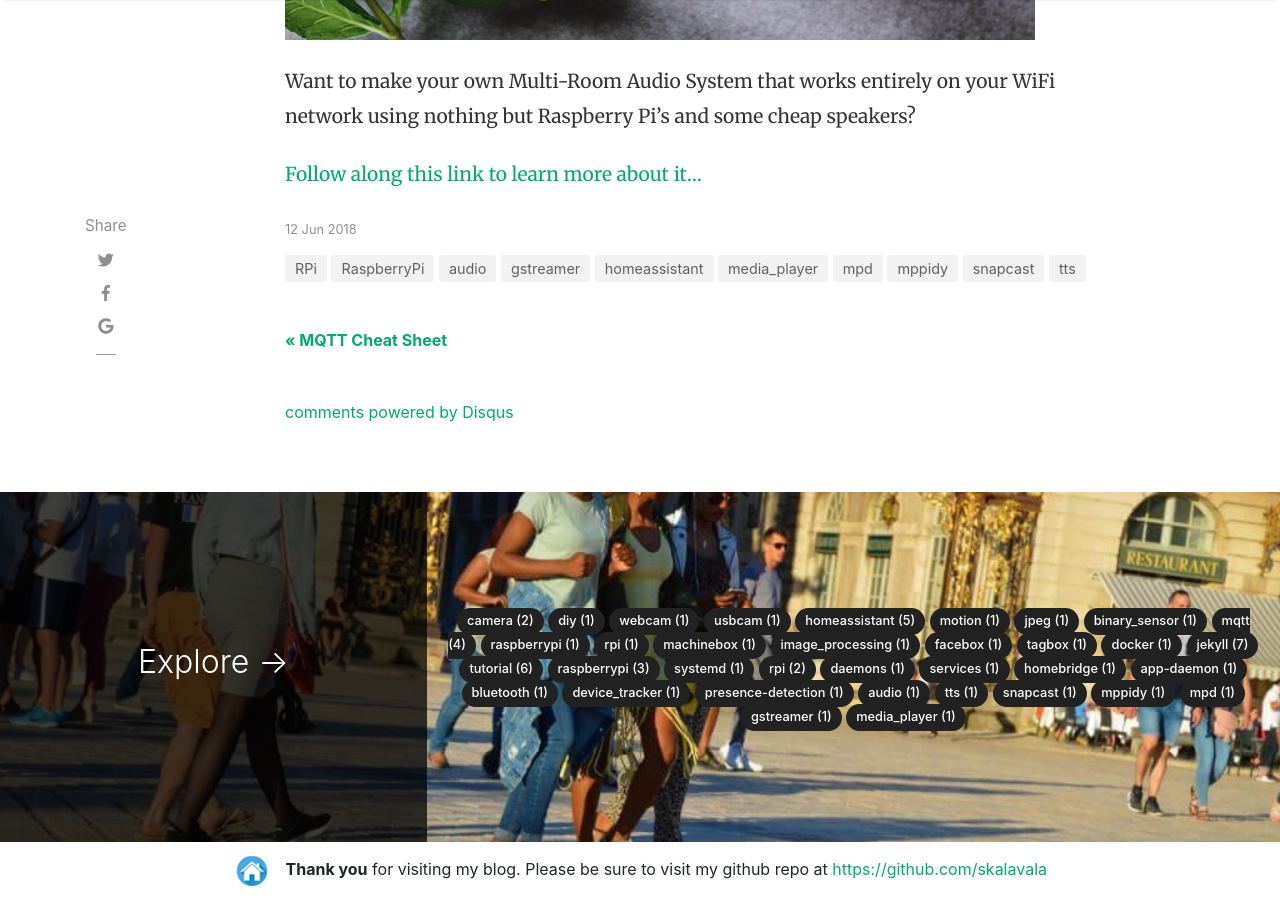
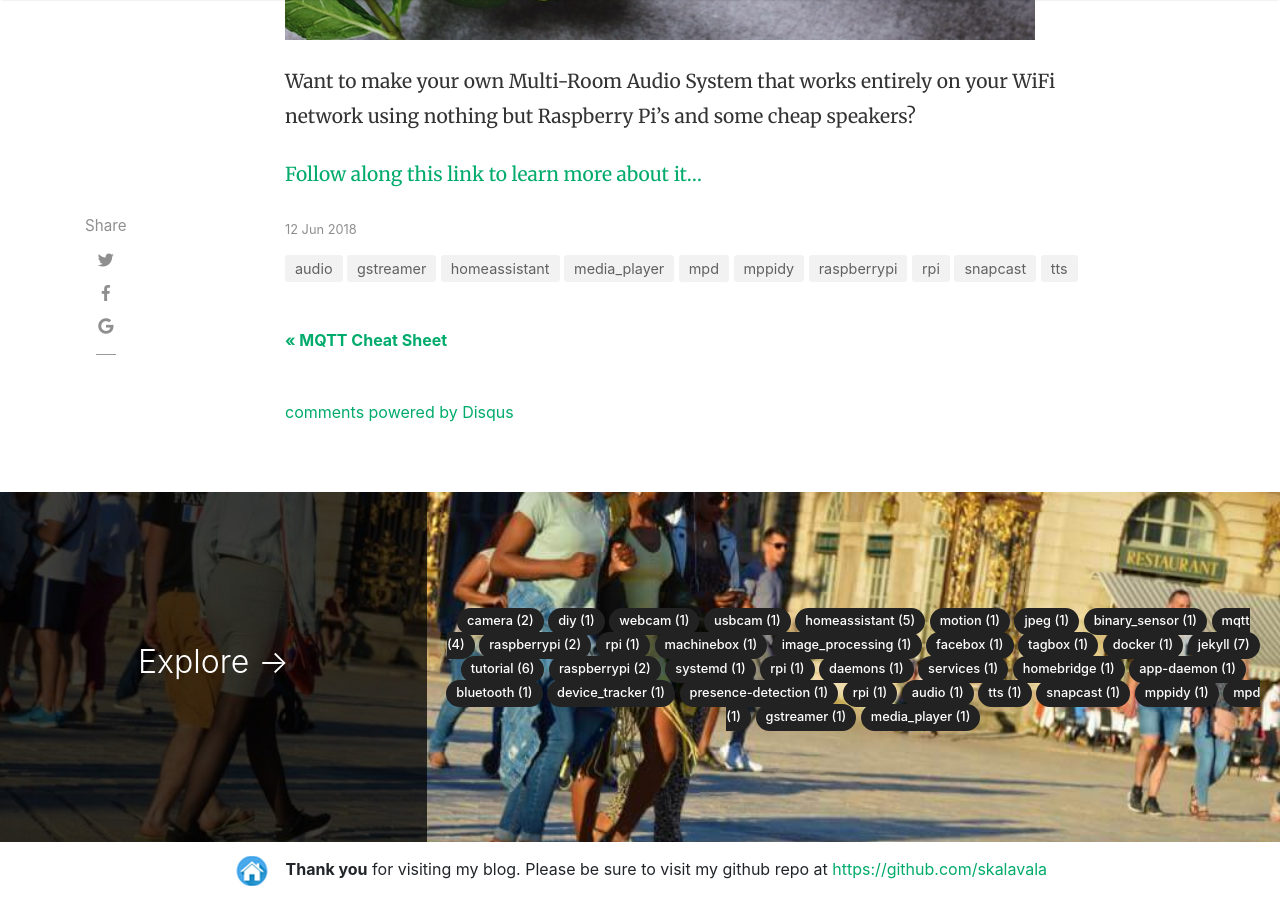
Before and after one commit to skalavala/skalavala.github.io, a Jekyll site: the page built from _posts/2018-06-12-multi-room-audio.md, in a window 1280 px wide and 900 px high, scrolled down 923 px. Built offline with Jekyll 4.4.1, drawn with Linux system fonts in a browser that asks for light colours; nearby versions of some CDN libraries; comment, search, counter and statistics services are not loaded.

Commit message:
Update and rename 2018-06-12-powerful-things-markdown-editor.md to 2018-06-12-multi-room-audio.md

```diff
--- a/_posts/2018-06-12-powerful-things-markdown-editor.md
+++ b/_posts/2018-06-12-multi-room-audio.md
@@ -2,7 +2,7 @@
 layout: post
 title:  "Multi-Room Audio With Raspberry Pi's and Speakers over WiFi"
 author: skalavala
-categories: [ RaspberryPi, RPi, audio, tts, snapcast, mppidy, mpd, gstreamer, media_player, homeassistant ]
+categories: [ raspberrypi, rpi, audio, tts, snapcast, mppidy, mpd, gstreamer, media_player, homeassistant ]
 image: assets/images/16.jpg
 ---
 
```
